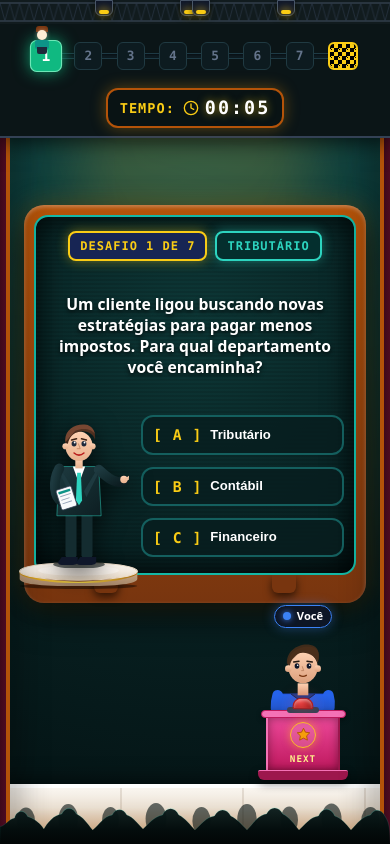
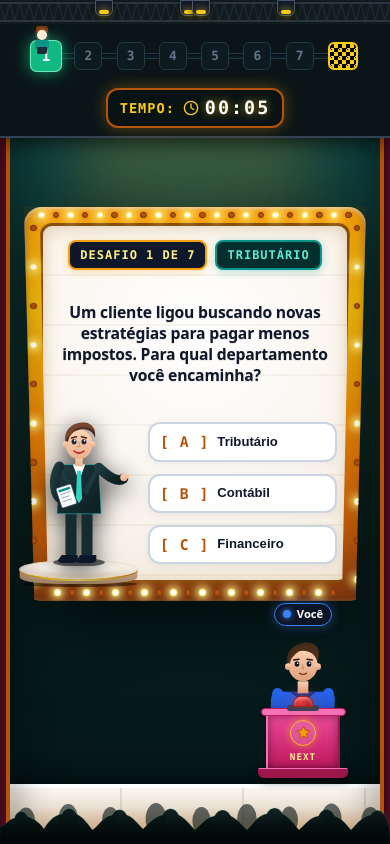
Before and after one commit to JoaoVictor9805/JOGOFALAVINHA, a React app in the folder frontend/: page / in a window 390 px wide. Built offline with nearby package versions, Linux system fonts and the light colour scheme; the HTML template or start-up script is replaced by a standard one.

Commit message:
feat(homologacao): novo telao letreiro de cinema trapezoidal com moldura amarela, luzes piscantes e fundo lightbox branco

```diff
--- a/frontend/src/App.css
+++ b/frontend/src/App.css
@@ -437,26 +437,27 @@ body {
 }
 
 /* ========================================================
-   ARENA DO PALCO: APRESENTADOR, TELÃO E JOGADOR
+   ARENA DO PALCO: APRESENTADOR, LETREIRO DE CINEMA E JOGADOR
    ======================================================== */
 .stage-arena-content {
   flex: 1;
   position: relative;
   z-index: 10;
   display: flex;
-  align-items: flex-end;
+  align-items: center;
   justify-content: center;
-  padding: 16px 85px 84px 85px;
-  max-width: 1300px;
+  padding: 16px 60px 30px 60px;
+  max-width: 1360px;
   width: 100%;
   margin: 0 auto;
+  min-height: calc(100vh - 170px);
 }
 
 .stage-actors-grid {
   display: flex;
-  align-items: flex-end;
+  align-items: center;
   justify-content: space-between;
-  gap: 24px;
+  gap: 28px;
   width: 100%;
 }
 
@@ -466,12 +467,12 @@ body {
   display: flex;
   flex-direction: column;
   align-items: center;
-  justify-content: flex-end;
+  justify-content: center;
 }
 
 .stage-column-telao {
   flex: 1;
-  max-width: 720px;
+  max-width: 820px;
   width: 100%;
 }
 
@@ -480,47 +481,152 @@ body {
   display: flex;
   flex-direction: column;
   align-items: center;
-  justify-content: flex-end;
+  justify-content: center;
 }
 
 /* ========================================================
-   O TELÃO DO GAME SHOW (QUESTION BOARD RETRÔ/FUTURISTA)
+   O LETREIRO DE CINEMA / MARQUEE TRAPEZOIDAL COM LUZES
    ======================================================== */
 .telao-stage-container {
   position: relative;
   width: 100%;
+  filter: drop-shadow(0 20px 40px rgba(0, 0, 0, 0.75));
 }
 
 .telao-bezel-outer {
-  background: linear-gradient(180deg, #b45309 0%, #78350f 100%);
-  border-radius: 20px;
-  padding: 10px;
+  background: linear-gradient(180deg, #f59e0b 0%, #eab308 25%, #d97706 60%, #b45309 85%, #78350f 100%);
+  border-radius: 18px;
+  padding: 22px 28px 24px 28px;
+  position: relative;
+  overflow: hidden;
+  clip-path: polygon(0% 0%, 100% 0%, 96% 100%, 4% 100%);
   box-shadow:
-    0 12px 35px rgba(0, 0, 0, 0.75),
-    0 0 25px rgba(245, 158, 11, 0.25),
-    inset 0 2px 4px rgba(255, 255, 255, 0.3);
-  position: relative;
-}
-
-.telao-screen-surface {
-  background: radial-gradient(circle at 50% 30%, #0d3837 0%, #082122 80%, #041415 100%);
-  border: 2px solid #14b8a6;
-  border-radius: 14px;
-  padding: 24px 22px 28px 22px;
-  position: relative;
-  overflow: hidden;
-  box-shadow: inset 0 0 30px rgba(0, 0, 0, 0.85);
-}
-
-.telao-scanline-overlay {
+    0 20px 50px rgba(0, 0, 0, 0.8),
+    0 0 35px rgba(245, 158, 11, 0.35),
+    inset 0 2px 4px rgba(255, 255, 255, 0.65),
+    inset 0 -2px 6px rgba(120, 53, 15, 0.9);
+}
+
+/* Lâmpadas Piscantes do Letreiro de Cinema (Chaser Bulbs) */
+.marquee-lights-border {
   position: absolute;
   inset: 0;
   pointer-events: none;
-  background: linear-gradient(rgba(18, 16, 16, 0) 50%,
-      rgba(0, 0, 0, 0.15) 50%);
-  background-size: 100% 4px;
+  z-index: 10;
+}
+
+.marquee-lights-row {
+  display: flex;
+  justify-content: space-between;
+  align-items: center;
+}
+
+.marquee-lights-top {
+  position: absolute;
+  top: 7px;
+  left: 18px;
+  right: 18px;
+}
+
+.marquee-lights-bottom {
+  position: absolute;
+  bottom: 7px;
+  left: 48px;
+  right: 48px;
+}
+
+.marquee-lights-col {
+  display: flex;
+  flex-direction: column;
+  justify-content: space-between;
+}
+
+.marquee-lights-left {
+  position: absolute;
+  top: 24px;
+  bottom: 24px;
+  left: 10px;
+  align-items: flex-start;
+}
+
+.marquee-lights-right {
+  position: absolute;
+  top: 24px;
+  bottom: 24px;
+  right: 10px;
+  align-items: flex-end;
+}
+
+.marquee-bulb {
+  width: 9px;
+  height: 9px;
+  border-radius: 50%;
+  display: block;
+  flex-shrink: 0;
+}
+
+.bulb-phase-1 {
+  animation: marqueeChaseA 0.9s infinite steps(1);
+}
+
+.bulb-phase-2 {
+  animation: marqueeChaseB 0.9s infinite steps(1);
+}
+
+@keyframes marqueeChaseA {
+  0%, 100% {
+    background: #ffffff;
+    box-shadow: 0 0 8px 3px rgba(254, 240, 138, 0.95), 0 0 2px #facc15;
+    border: 1px solid #fef08a;
+  }
+  50% {
+    background: #b45309;
+    box-shadow: 0 0 2px rgba(180, 83, 9, 0.4);
+    border: 1px solid #78350f;
+  }
+}
+
+@keyframes marqueeChaseB {
+  0%, 100% {
+    background: #b45309;
+    box-shadow: 0 0 2px rgba(180, 83, 9, 0.4);
+    border: 1px solid #78350f;
+  }
+  50% {
+    background: #ffffff;
+    box-shadow: 0 0 8px 3px rgba(254, 240, 138, 0.95), 0 0 2px #facc15;
+    border: 1px solid #fef08a;
+  }
+}
+
+/* Painel Interno de Acrílico Branco Iluminado (Lightbox de Cinema) */
+.telao-screen-surface {
+  background: radial-gradient(circle at 50% 30%, #ffffff 0%, #faf6f0 55%, #f2ebe0 100%);
+  border: 3.5px solid #854d0e;
+  border-radius: 12px;
+  padding: 24px 30px 28px 30px;
+  position: relative;
+  overflow: hidden;
+  box-shadow:
+    inset 0 3px 15px rgba(133, 77, 14, 0.18),
+    inset 0 0 35px rgba(245, 158, 11, 0.08),
+    0 4px 10px rgba(0, 0, 0, 0.15);
+  clip-path: polygon(0% 0%, 100% 0%, 96.5% 100%, 3.5% 100%);
+}
+
+.telao-scanline-overlay {
+  position: absolute;
+  inset: 0;
+  pointer-events: none;
+  background: repeating-linear-gradient(
+    180deg,
+    transparent,
+    transparent 48px,
+    rgba(160, 115, 60, 0.09) 48px,
+    rgba(160, 115, 60, 0.09) 50px
+  );
   z-index: 1;
-  opacity: 0.7;
+  opacity: 0.85;
 }
 
 .telao-top-badges {
@@ -544,17 +650,17 @@ body {
 }
 
 .badge-desafio-box {
-  background: #172554;
-  border: 2px solid #facc15;
-  color: #facc15;
-  box-shadow: 0 0 12px rgba(250, 204, 21, 0.4);
+  background: #0f172a;
+  border: 2px solid #f59e0b;
+  color: #fef08a;
+  box-shadow: 0 2px 8px rgba(245, 158, 11, 0.3);
 }
 
 .badge-categoria-box {
   background: #042f2e;
-  border: 2px solid #2dd4bf;
-  color: #2dd4bf;
-  box-shadow: 0 0 12px rgba(45, 212, 191, 0.4);
+  border: 2px solid #0d9488;
+  color: #5eead4;
+  box-shadow: 0 2px 8px rgba(13, 148, 136, 0.3);
 }
 
 .telao-question-area {
@@ -569,15 +675,16 @@ body {
 
 .telao-question-text {
   margin: 0;
-  font-size: 1.35rem;
+  font-size: 1.4rem;
   line-height: 1.45;
   text-align: center;
-  color: #ffffff;
-  font-weight: 800;
-  text-shadow: 0 2px 4px rgba(0, 0, 0, 0.8);
-}
-
-/* Alternativas no Telão */
+  color: #0f172a;
+  font-weight: 900;
+  letter-spacing: -0.2px;
+  text-shadow: 0 1px 1px rgba(0, 0, 0, 0.1);
+}
+
+/* Alternativas no Telão de Cinema */
 .telao-interaction-area {
   position: relative;
   z-index: 2;
@@ -594,22 +701,23 @@ body {
   align-items: center;
   width: 100%;
   padding: 13px 18px;
-  background: rgba(8, 30, 31, 0.85);
-  border: 2px solid #145f5e;
+  background: #ffffff;
+  border: 2px solid #cbd5e1;
   border-radius: 12px;
-  color: #ffffff;
+  color: #0f172a;
   cursor: pointer;
   text-align: left;
   font-size: 1rem;
-  font-weight: 600;
+  font-weight: 700;
   transition: all 0.2s cubic-bezier(0.4, 0, 0.2, 1);
   position: relative;
+  box-shadow: 0 2px 8px rgba(0, 0, 0, 0.06);
 }
 
 .gameshow-bracket {
   font-family: var(--font-mono);
-  font-weight: 800;
-  color: #facc15;
+  font-weight: 900;
+  color: #b45309;
   margin-right: 12px;
   font-size: 1.05rem;
   letter-spacing: 1px;
@@ -619,27 +727,48 @@ body {
 .opcao-texto {
   flex: 1;
   line-height: 1.35;
+  color: #0f172a;
 }
 
 .gameshow-option:hover:not(:disabled) {
-  border-color: #facc15;
-  background: rgba(20, 80, 80, 0.9);
-  box-shadow: 0 0 18px rgba(250, 204, 21, 0.45);
-  color: #fef08a;
+  border-color: #f59e0b;
+  background: #fffbeb;
+  box-shadow: 0 4px 18px rgba(245, 158, 11, 0.35);
+  color: #78350f;
+}
+
+.gameshow-option:hover:not(:disabled) .opcao-texto {
+  color: #78350f;
 }
 
 .opcao-correta {
-  border-color: #10b981 !important;
-  background: rgba(16, 185, 129, 0.25) !important;
+  border-color: #059669 !important;
+  background: #10b981 !important;
   box-shadow: 0 0 22px rgba(16, 185, 129, 0.6) !important;
-  color: #a7f3d0 !important;
+  color: #ffffff !important;
+}
+
+.opcao-correta .gameshow-bracket {
+  color: #d1fae5 !important;
+}
+
+.opcao-correta .opcao-texto {
+  color: #ffffff !important;
 }
 
 .opcao-errada {
-  border-color: #ef4444 !important;
-  background: rgba(239, 68, 68, 0.25) !important;
+  border-color: #dc2626 !important;
+  background: #ef4444 !important;
   box-shadow: 0 0 22px rgba(239, 68, 68, 0.6) !important;
-  color: #fecdd3 !important;
+  color: #ffffff !important;
+}
+
+.opcao-errada .gameshow-bracket {
+  color: #fee2e2 !important;
+}
+
+.opcao-errada .opcao-texto {
+  color: #ffffff !important;
 }
 
 .option-sparkle {
@@ -663,22 +792,22 @@ body {
 .telao-text-input {
   width: 100%;
   padding: 14px 18px;
-  background: rgba(4, 18, 19, 0.9);
-  border: 2px solid #2dd4bf;
+  background: #ffffff;
+  border: 2.5px solid #0f172a;
   border-radius: 12px;
-  color: #ffffff;
+  color: #0f172a;
   font-family: var(--font-mono);
   font-size: 1.25rem;
-  font-weight: 700;
+  font-weight: 800;
   text-align: center;
   letter-spacing: 2px;
   outline: none;
-  box-shadow: 0 0 15px rgba(45, 212, 191, 0.25);
+  box-shadow: inset 0 2px 4px rgba(0, 0, 0, 0.08);
 }
 
 .telao-text-input:focus {
-  border-color: #facc15;
-  box-shadow: 0 0 22px rgba(250, 204, 21, 0.5);
+  border-color: #f59e0b;
+  box-shadow: 0 0 20px rgba(245, 158, 11, 0.45), inset 0 2px 4px rgba(0, 0, 0, 0.08);
 }
 
 .telao-btn-confirm {
@@ -687,19 +816,20 @@ body {
   border-radius: 12px;
   border: 2px solid #b45309;
   background: linear-gradient(180deg, #f59e0b 0%, #d97706 100%);
-  color: #ffffff;
+  color: #0f172a;
   font-family: var(--font-mono);
   font-size: 1.05rem;
-  font-weight: 800;
+  font-weight: 900;
   letter-spacing: 1px;
   cursor: pointer;
-  box-shadow: 0 4px 15px rgba(245, 158, 11, 0.4);
+  box-shadow: 0 6px 18px rgba(217, 119, 6, 0.4);
   transition: transform 0.1s, filter 0.2s;
 }
 
 .telao-btn-confirm:hover:not(:disabled) {
-  filter: brightness(1.15);
+  filter: brightness(1.12);
   transform: translateY(-2px);
+  box-shadow: 0 8px 22px rgba(245, 158, 11, 0.6);
 }
 
 .telao-btn-confirm:disabled {
@@ -1207,21 +1337,23 @@ body {
 
 .gameshow-victory-title {
   font-size: 1.8rem;
-  color: #facc15;
+  color: #b45309;
   margin: 0 0 10px 0;
-  text-shadow: 0 0 12px rgba(250, 204, 21, 0.5);
+  font-weight: 900;
+  text-shadow: 0 1px 2px rgba(0, 0, 0, 0.12);
 }
 
 .gameshow-victory-subtitle {
-  color: #cbd5e1;
+  color: #334155;
   font-size: 0.95rem;
   line-height: 1.5;
   margin: 0 0 24px 0;
+  font-weight: 600;
 }
 
 .victory-stat-box {
-  background: rgba(4, 20, 21, 0.85);
-  border: 1px solid #14b8a6;
+  background: #0f172a;
+  border: 2px solid #f59e0b;
   border-radius: 14px;
   padding: 16px 24px;
   display: flex;
@@ -1230,6 +1362,7 @@ body {
   width: 100%;
   max-width: 280px;
   margin-bottom: 24px;
+  box-shadow: 0 4px 15px rgba(0, 0, 0, 0.2);
 }
 
 .btn-gameshow-restart {
@@ -1563,12 +1696,47 @@ body {
     z-index: 5;
   }
 
+  .telao-bezel-outer {
+    padding: 16px 16px 18px 16px;
+    clip-path: polygon(0% 0%, 100% 0%, 97% 100%, 3% 100%);
+  }
+
   .telao-screen-surface {
-    padding: 16px 14px 20px 14px;
+    padding: 14px 14px 18px 14px;
     min-height: 380px;
     display: flex;
     flex-direction: column;
     justify-content: space-between;
+    clip-path: polygon(0% 0%, 100% 0%, 97.5% 100%, 2.5% 100%);
+  }
+
+  .marquee-bulb {
+    width: 6.5px;
+    height: 6.5px;
+  }
+
+  .marquee-lights-top {
+    top: 5px;
+    left: 14px;
+    right: 14px;
+  }
+
+  .marquee-lights-bottom {
+    bottom: 5px;
+    left: 30px;
+    right: 30px;
+  }
+
+  .marquee-lights-left {
+    top: 18px;
+    bottom: 18px;
+    left: 6px;
+  }
+
+  .marquee-lights-right {
+    top: 18px;
+    bottom: 18px;
+    right: 6px;
   }
 
   .telao-top-badges {
--- /dev/null
+++ b/frontend/src/components/MarqueeLights.jsx
@@ -0,0 +1,47 @@
+function MarqueeLights({ topCount = 22, bottomCount = 20, sideCount = 10 }) {
+  return (
+    <div className="marquee-lights-border" aria-hidden="true">
+      {/* Fileira Superior de Lâmpadas */}
+      <div className="marquee-lights-row marquee-lights-top">
+        {Array.from({ length: topCount }).map((_, i) => (
+          <span
+            key={`top-${i}`}
+            className={`marquee-bulb ${i % 2 === 0 ? 'bulb-phase-1' : 'bulb-phase-2'}`}
+          />
+        ))}
+      </div>
+
+      {/* Lado Direito de Lâmpadas (Inclinado) */}
+      <div className="marquee-lights-col marquee-lights-right">
+        {Array.from({ length: sideCount }).map((_, i) => (
+          <span
+            key={`right-${i}`}
+            className={`marquee-bulb ${i % 2 === 0 ? 'bulb-phase-2' : 'bulb-phase-1'}`}
+          />
+        ))}
+      </div>
+
+      {/* Fileira Inferior de Lâmpadas */}
+      <div className="marquee-lights-row marquee-lights-bottom">
+        {Array.from({ length: bottomCount }).map((_, i) => (
+          <span
+            key={`bottom-${i}`}
+            className={`marquee-bulb ${i % 2 === 0 ? 'bulb-phase-1' : 'bulb-phase-2'}`}
+          />
+        ))}
+      </div>
+
+      {/* Lado Esquerdo de Lâmpadas (Inclinado) */}
+      <div className="marquee-lights-col marquee-lights-left">
+        {Array.from({ length: sideCount }).map((_, i) => (
+          <span
+            key={`left-${i}`}
+            className={`marquee-bulb ${i % 2 === 0 ? 'bulb-phase-2' : 'bulb-phase-1'}`}
+          />
+        ))}
+      </div>
+    </div>
+  )
+}
+
+export default MarqueeLights
--- a/frontend/src/components/QuestionBoard.jsx
+++ b/frontend/src/components/QuestionBoard.jsx
@@ -1,6 +1,7 @@
 import { motion, AnimatePresence } from 'framer-motion'
 import { CheckCircle2, XCircle, Sparkles } from 'lucide-react'
 import BotaoAlternativa from './BotaoAlternativa'
+import MarqueeLights from './MarqueeLights'
 
 const LETRAS_OPCOES = ['A', 'B', 'C', 'D']
 
@@ -33,8 +34,11 @@ function QuestionBoard({
 
   return (
     <div className={`telao-stage-container ${feedback === 'wrong' ? 'telao-shake-error' : ''}`}>
-      {/* Moldura Externa do Telão com Bisel e Acabamento de Palco */}
+      {/* Moldura Externa do Telão / Letreiro de Cinema com Bisel Amarelo */}
       <div className="telao-bezel-outer">
+        {/* Lâmpadas Piscantes Circulares do Letreiro de Cinema */}
+        <MarqueeLights />
+
         {/* Painel Interno de LED / Display */}
         <div className="telao-screen-surface">
           {/* Efeito sutil de scanlines/grade de palco */}
@@ -176,12 +180,6 @@ function QuestionBoard({
             )}
           </AnimatePresence>
         </div>
-
-        {/* Pés/Suportes do Telão no Palco */}
-        <div className="telao-stand-legs">
-          <div className="stand-leg stand-leg-left" />
-          <div className="stand-leg stand-leg-right" />
-        </div>
       </div>
     </div>
   )
```
